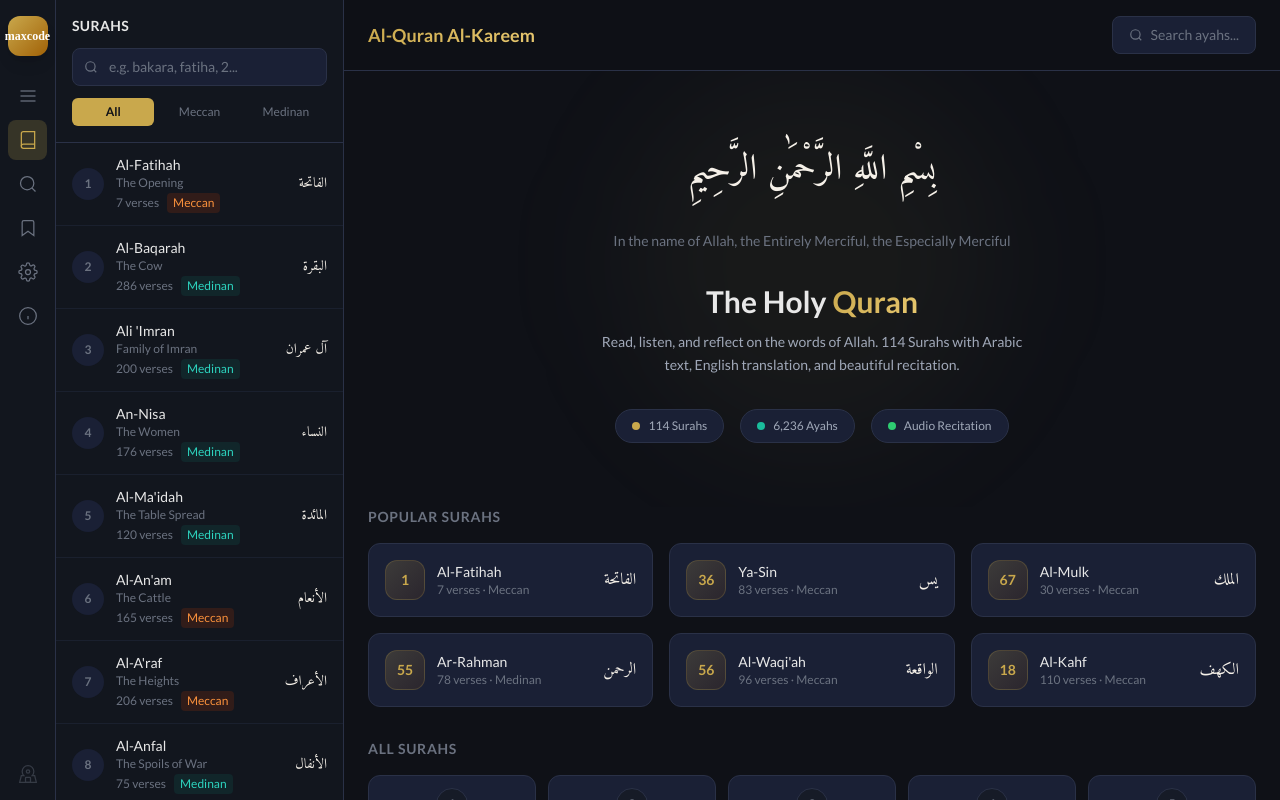
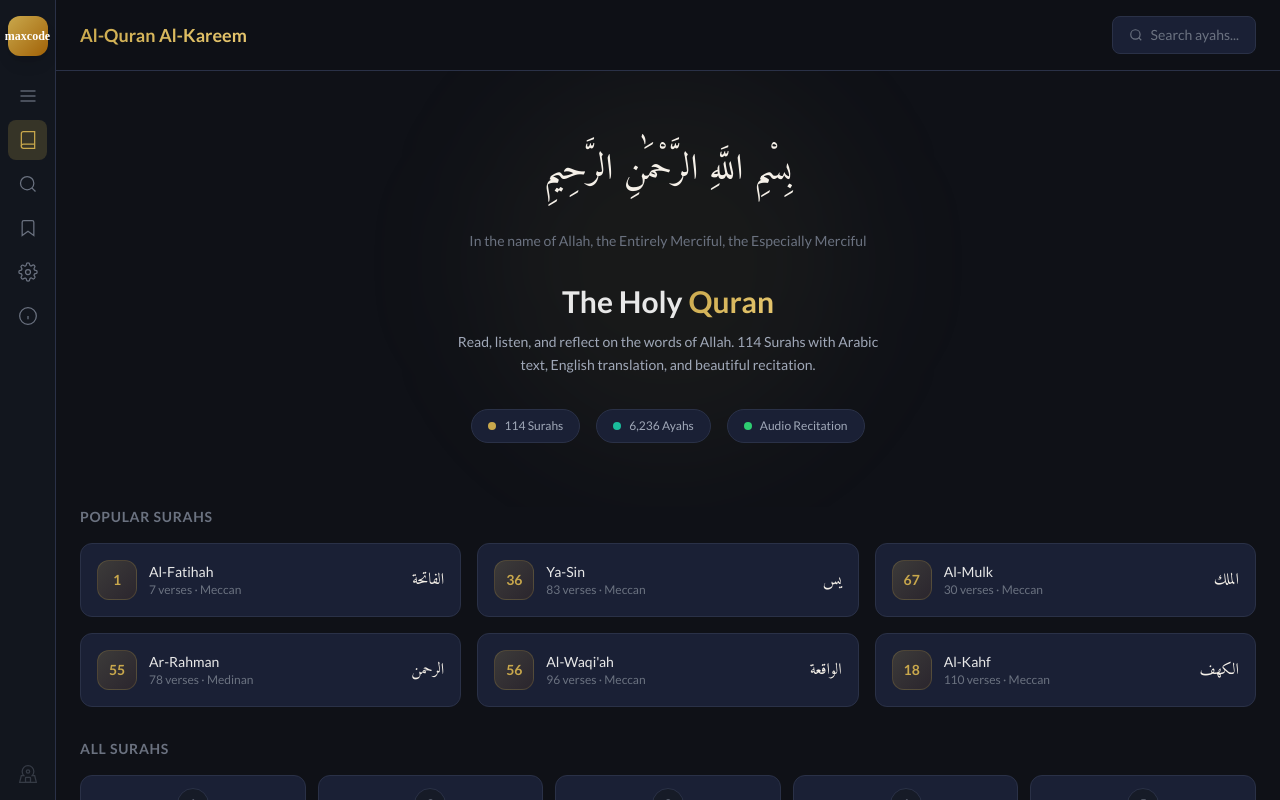
Before and after one commit to mirzasalem/quran-web-aplication, a Next.js app in the folder frontend/: page / in a window 1280 px wide. Shown: the top 800 px of the page. Built offline with nearby package versions, Linux system fonts and the light colour scheme; a web font is replaced by a local one.

Commit message:
sidebar error solved

```diff
--- a/frontend/src/app/page.tsx
+++ b/frontend/src/app/page.tsx
@@ -7,9 +7,11 @@ import SearchModal from "@/components/SearchModal";
 import FontSettingsPanel from "@/components/FontSettingsPanel";
 import { useFontSettings } from "@/hooks/useFontSettings";
 import { SURAHS } from "@/lib/surahs";
+import AboutModal from "@/components/AboutModal";
 
 export default function HomePage() {
-  const [sidebarOpen, setSidebarOpen] = useState(true);
+  const [sidebarOpen, setSidebarOpen] = useState(false);
+  const [aboutOpen, setAboutOpen] = useState(false);
   const [searchOpen, setSearchOpen] = useState(false);
   const [fontSettingsOpen, setFontSettingsOpen] = useState(false);
   const { settings, updateSettings } = useFontSettings();
@@ -36,7 +38,7 @@ export default function HomePage() {
         <header className="sticky top-0 z-20 bg-bg-primary/90 backdrop-blur-md border-b border-border px-6 py-4">
           <div className="flex items-center justify-between">
             <div className="flex items-center gap-3">
-              <button className="lg:hidden text-text-muted hover:text-text-primary" onClick={() => setSidebarOpen(true)}>
+              <button className="lg:hidden text-text-muted hover:text-text-primary" onClick={() => setSidebarOpen((v) => !v)}>
                 <svg width="20" height="20" viewBox="0 0 24 24" fill="none" stroke="currentColor" strokeWidth="1.5">
                   <line x1="3" y1="6" x2="21" y2="6"/><line x1="3" y1="12" x2="21" y2="12"/><line x1="3" y1="18" x2="21" y2="18"/>
                 </svg>
--- /dev/null
+++ b/frontend/src/components/AboutModal.tsx
@@ -0,0 +1,61 @@
+"use client";
+
+export default function AboutModal({ isOpen, onClose }) {
+  if (!isOpen) return null;
+
+  return (
+    <>
+      {/* Overlay */}
+      <div
+        className="fixed inset-0 bg-black/60 z-50"
+        onClick={onClose}
+      />
+
+      {/* Modal */}
+      <div className="fixed inset-0 flex items-center justify-center z-50 px-4">
+        <div className="w-full max-w-md bg-bg-card border border-border rounded-xl p-6 shadow-2xl">
+
+          {/* Header */}
+          <div className="flex justify-between items-center mb-4">
+            <h2 className="text-lg font-semibold text-text-primary">About</h2>
+            <button onClick={onClose} className="text-text-muted hover:text-text-primary">
+              ✕
+            </button>
+          </div>
+
+          {/* Content */}
+          <div className="space-y-3 text-sm text-text-secondary">
+            <p>
+              📖 <strong>Al-Quran Web App</strong>
+            </p>
+
+            <p>
+              Built with ❤️ by <strong>Mirza Salem</strong>
+            </p>
+
+            <p>
+              🎓 Electrical Engineering Background
+              💻 Passionate about Web + Robotics
+            </p>
+
+            <p>
+              ⚙️ Tech Stack:
+              <br />
+              Next.js · TypeScript · Tailwind CSS · Node.js
+            </p>
+
+            <p>
+              🌍 Goal: Make Quran accessible for everyone, free & simple
+            </p>
+
+            <div className="pt-2 border-t border-border">
+              <p className="text-xs text-text-muted">
+                © {new Date().getFullYear()} All rights reserved
+              </p>
+            </div>
+          </div>
+        </div>
+      </div>
+    </>
+  );
+}
--- a/frontend/src/components/IconSidebar.tsx
+++ b/frontend/src/components/IconSidebar.tsx
@@ -6,6 +6,7 @@ interface IconSidebarProps {
   onSearchOpen: () => void;
   onFontSettingsOpen: () => void;
   onSurahSidebarToggle: () => void;
+  onAboutOpen: () => void;
 }
 
 const MosqueIcon = () => (
@@ -58,6 +59,7 @@ export default function IconSidebar({
   onSearchOpen,
   onFontSettingsOpen,
   onSurahSidebarToggle,
+  onAboutOpen
 }: IconSidebarProps) {
   const pathname = usePathname();
 
@@ -67,7 +69,7 @@ export default function IconSidebar({
     { icon: <SearchIcon />, label: "Search", action: onSearchOpen, id: "search" },
     { icon: <BookmarkIcon />, label: "Bookmarks", href: "#", id: "bookmark" },
     { icon: <SettingsIcon />, label: "Font Settings", action: onFontSettingsOpen, id: "settings" },
-    { icon: <InfoIcon />, label: "About", href: "#", id: "info" },
+    { icon: <InfoIcon />, label: "About", action: onAboutOpen, id: "info" },
   ];
 
   return (
--- a/frontend/src/components/SurahSidebar.tsx
+++ b/frontend/src/components/SurahSidebar.tsx
@@ -10,39 +10,22 @@ interface SurahSidebarProps {
   activeSurah?: number;
 }
 
-// Normalize common transliteration variants so "bakara", "baqara", "baqarah" all match Al-Baqarah
-function normalize(text: string): string {
-  return text
-    .toLowerCase()
-    .replace(/^al-?/i, "")        // strip "al-" prefix
-    .replace(/[aeiou]+h$/i, "")   // strip trailing vowel+h  (baqarah → baqar)
-    .replace(/q/g, "k")           // q → k  (baqar → bakar)
-    .replace(/[^a-z0-9]/g, "");   // strip non-alphanumeric
-}
-
 export default function SurahSidebar({ isOpen, onClose, activeSurah }: SurahSidebarProps) {
   const [searchTerm, setSearchTerm] = useState("");
   const [filter, setFilter] = useState<"all" | "meccan" | "medinan">("all");
 
   const filteredSurahs = useMemo(() => {
-    const raw = searchTerm.trim();
-    const normSearch = normalize(raw);
-
     return SURAHS.filter((s: Surah) => {
       const matchesSearch =
-        !raw ||
-        s.englishName.toLowerCase().includes(raw.toLowerCase()) ||
-        s.englishNameTranslation.toLowerCase().includes(raw.toLowerCase()) ||
-        s.name.includes(raw) ||
-        s.number.toString() === raw ||
-        normalize(s.englishName).includes(normSearch) ||
-        normalize(s.englishNameTranslation).includes(normSearch);
-
+        !searchTerm ||
+        s.englishName.toLowerCase().includes(searchTerm.toLowerCase()) ||
+        s.englishNameTranslation.toLowerCase().includes(searchTerm.toLowerCase()) ||
+        s.name.includes(searchTerm) ||
+        s.number.toString() === searchTerm;
       const matchesFilter =
         filter === "all" ||
         (filter === "meccan" && s.revelationType === "Meccan") ||
         (filter === "medinan" && s.revelationType === "Medinan");
-
       return matchesSearch && matchesFilter;
     });
   }, [searchTerm, filter]);
@@ -51,18 +34,27 @@ export default function SurahSidebar({ isOpen, onClose, activeSurah }: SurahSide
     <>
       {/* Mobile overlay */}
       {isOpen && (
-        <div className="fixed inset-0 bg-black/60 z-30 lg:hidden" onClick={onClose} />
+        <div
+          className="fixed inset-0 bg-black/60 z-30 lg:hidden"
+          onClick={onClose}
+        />
       )}
 
+      {/* Sidebar */}
       <aside
         className={`fixed top-0 left-14 h-full w-72 bg-bg-sidebar border-r border-border z-30 flex flex-col transition-transform duration-300 ease-in-out
-          ${isOpen ? "translate-x-0" : "-translate-x-full lg:translate-x-0"}`}
+          ${isOpen ? "translate-x-0" : "-translate-x-full"}`}
       >
         {/* Header */}
         <div className="p-4 border-b border-border">
           <div className="flex items-center justify-between mb-3">
-            <h2 className="text-text-primary font-semibold text-sm tracking-wide uppercase">Surahs</h2>
-            <button onClick={onClose} className="lg:hidden text-text-muted hover:text-text-primary transition-colors">
+            <h2 className="text-text-primary font-semibold text-sm tracking-wide uppercase">
+              Surahs
+            </h2>
+            <button
+              onClick={onClose}
+              className="lg:hidden text-text-muted hover:text-text-primary transition-colors"
+            >
               <svg width="16" height="16" viewBox="0 0 24 24" fill="none" stroke="currentColor" strokeWidth="2">
                 <line x1="18" y1="6" x2="6" y2="18"/><line x1="6" y1="6" x2="18" y2="18"/>
               </svg>
@@ -71,26 +63,20 @@ export default function SurahSidebar({ isOpen, onClose, activeSurah }: SurahSide
 
           {/* Search */}
           <div className="relative mb-3">
-            <svg className="absolute left-3 top-1/2 -translate-y-1/2 text-text-muted" width="14" height="14" viewBox="0 0 24 24" fill="none" stroke="currentColor" strokeWidth="2">
+            <svg
+              className="absolute left-3 top-1/2 -translate-y-1/2 text-text-muted"
+              width="14" height="14" viewBox="0 0 24 24" fill="none"
+              stroke="currentColor" strokeWidth="2"
+            >
               <circle cx="11" cy="11" r="8"/><line x1="21" y1="21" x2="16.65" y2="16.65"/>
             </svg>
             <input
               type="text"
-              placeholder="e.g. bakara, fatiha, 2..."
+              placeholder="Search surah..."
               value={searchTerm}
               onChange={(e) => setSearchTerm(e.target.value)}
               className="w-full bg-bg-card border border-border rounded-lg pl-9 pr-3 py-2 text-sm text-text-primary placeholder:text-text-muted focus:outline-none focus:border-accent-gold transition-colors"
             />
-            {searchTerm && (
-              <button
-                onClick={() => setSearchTerm("")}
-                className="absolute right-3 top-1/2 -translate-y-1/2 text-text-muted hover:text-text-primary"
-              >
-                <svg width="12" height="12" viewBox="0 0 24 24" fill="none" stroke="currentColor" strokeWidth="2">
-                  <line x1="18" y1="6" x2="6" y2="18"/><line x1="6" y1="6" x2="18" y2="18"/>
-                </svg>
-              </button>
-            )}
           </div>
 
           {/* Filter tabs */}
@@ -111,31 +97,31 @@ export default function SurahSidebar({ isOpen, onClose, activeSurah }: SurahSide
           </div>
         </div>
 
-        {/* Result count */}
-        {searchTerm && (
-          <div className="px-4 py-2 bg-bg-secondary border-b border-border">
-            <span className="text-xs text-text-muted">
-              {filteredSurahs.length} result{filteredSurahs.length !== 1 ? "s" : ""} for &quot;{searchTerm}&quot;
-            </span>
-          </div>
-        )}
-
         {/* Surah List */}
         <div className="flex-1 overflow-y-auto">
-          {filteredSurahs.map((surah: Surah) => {
+          {filteredSurahs.map((surah: Surah, idx: number) => {
             const isActive = activeSurah === surah.number;
             return (
               <Link
                 key={surah.number}
                 href={`/surah/${surah.number}`}
-                onClick={() => { if (window.innerWidth < 1024) onClose(); }}
+                onClick={() => {
+                  if (window.innerWidth < 1024) onClose();
+                }}
                 className={`flex items-center gap-3 px-4 py-3 border-b border-border/40 transition-all duration-200 group
-                  ${isActive ? "bg-accent-gold/15 border-l-2 border-l-accent-gold" : "hover:bg-bg-hover"}`}
+                  ${isActive
+                    ? "bg-accent-gold/15 border-l-2 border-l-accent-gold"
+                    : "hover:bg-bg-hover"
+                  }`}
+                style={{ animationDelay: `${idx * 0.01}s` }}
               >
+                {/* Number */}
                 <div className={`w-8 h-8 rounded-full flex items-center justify-center text-xs font-bold flex-shrink-0
                   ${isActive ? "bg-accent-gold text-bg-primary" : "bg-bg-card text-text-muted group-hover:bg-accent-gold/20 group-hover:text-accent-gold"}`}>
                   {surah.number}
                 </div>
+
+                {/* Names */}
                 <div className="flex-1 min-w-0">
                   <div className={`text-sm font-medium truncate ${isActive ? "text-accent-gold" : "text-text-primary"}`}>
                     {surah.englishName}
@@ -152,16 +138,20 @@ export default function SurahSidebar({ isOpen, onClose, activeSurah }: SurahSide
                     </span>
                   </div>
                 </div>
-                <div className="text-sm font-arabic text-text-arabic flex-shrink-0">{surah.name}</div>
+
+                {/* Arabic name */}
+                <div className="text-right flex-shrink-0">
+                  <div className="text-sm font-arabic text-text-arabic leading-relaxed">
+                    {surah.name}
+                  </div>
+                </div>
               </Link>
             );
           })}
-
           {filteredSurahs.length === 0 && (
-            <div className="flex flex-col items-center justify-center h-32 text-text-muted gap-2">
-              <span className="text-2xl">🔍</span>
+            <div className="flex flex-col items-center justify-center h-32 text-text-muted">
+              <span className="text-2xl mb-2">🔍</span>
               <span className="text-sm">No surahs found</span>
-              <span className="text-xs text-center px-4">Try the number (e.g. &quot;2&quot;) or a different spelling</span>
             </div>
           )}
         </div>
```
